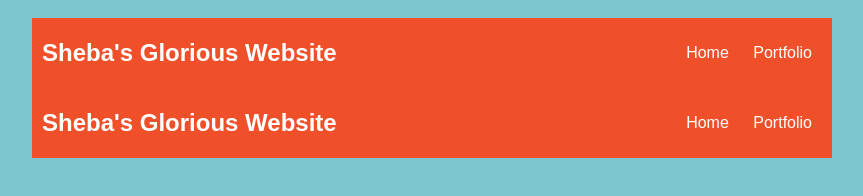
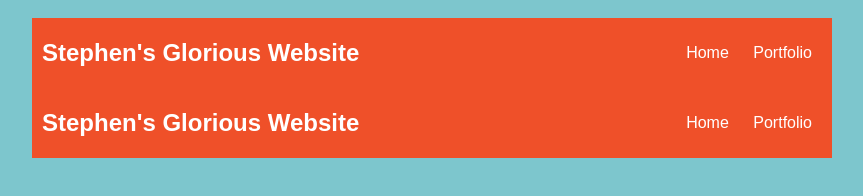
Before and after one commit to SNelson723/stephen-nelson.github.io, a plain HTML site: page portfolio.html in a window 1280 px wide. Shown: the whole page, without its empty margins (208-1071 px from the left). Drawn offline with Linux system fonts and the light colour scheme.

Commit message:
Day4Bootcamp

```diff
--- a/portfolio.html
+++ b/portfolio.html
@@ -81,7 +81,7 @@
     <body>
       <div id="all-contents">
         <nav>
-          <header>Sheba's Glorious Website</header>
+          <header>Stephen's Glorious Website</header>
           <ul>
               <li><a href="index.html">Home</a>
               </li>
@@ -90,7 +90,7 @@
           </ul>
         </nav>
         <nav>
-          <header>Sheba's Glorious Website</header>
+          <header>Stephen's Glorious Website</header>
           <ul>
               <li><a href="index.html">Home</a>
               </li>
```
